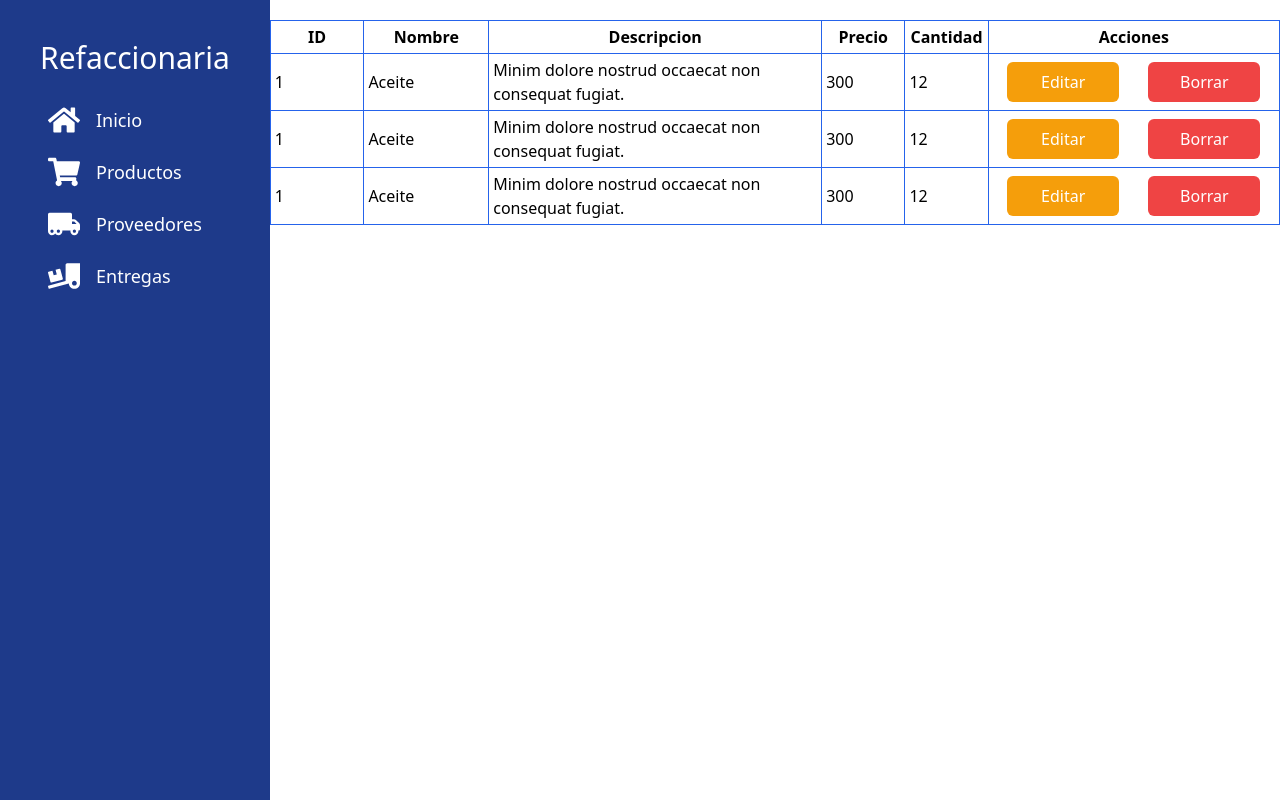
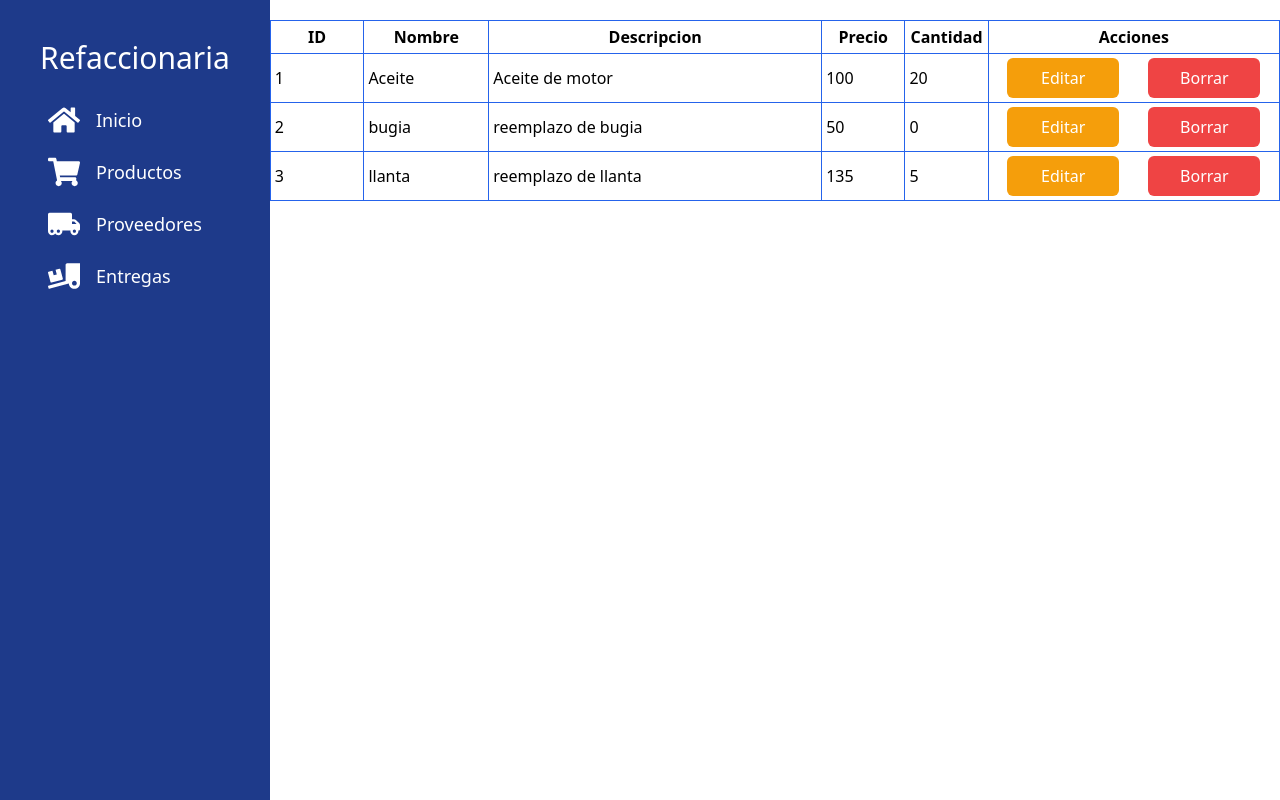
Before and after one commit to DieGopherLT/refaccionaria-frontend, a React (Create React App) app: page / in a window 1280 px wide. Built offline with nearby package versions, Linux system fonts and the light colour scheme.

Commit message:
Mobile navbar is now navbar on tablet screen sizes

```diff
--- a/src/App.tsx
+++ b/src/App.tsx
@@ -3,74 +3,60 @@ import React from 'react';
 import AppContainer from './components/UI/AppContainer';
 import Wrapper from './components/UI/Wrapper';
 import Navigation from './components/Navbar/Navigation';
-import Button from './components/UI/Button';
+import Table from './components/Table/Table';
 
 import { navData } from './data/Navigation';
 
+interface Product {
+    id: number;
+    name: string;
+    desc: string;
+    price: number;
+    amount: number;
+}
+
 function App() {
+
+    const products: Product[] = [
+        {
+            id: 1,
+            name: 'Aceite',
+            desc: 'Aceite de motor',
+            price: 100,
+            amount: 20
+        },
+        {
+            id: 2,
+            name: 'bugia',
+            desc: 'reemplazo de bugia',
+            price: 50,
+            amount: 0
+        },
+        {
+            id: 3,
+            name: 'llanta',
+            desc: 'reemplazo de llanta',
+            price: 135,
+            amount: 5
+        }
+    ]
+
     return (
         <AppContainer>
-            <div className="h-20 bg-blue-900 md:h-full">
+            <div className="h-20 bg-blue-900 lg:h-full">
                 <Wrapper className="h-full">
                     <Navigation data={ navData } />
                 </Wrapper>
             </div>
             <div className="flex-grow">
-                <Wrapper className="max-w-5xl mt-5 overflow-x-auto whitespace-nowrap lg:whitespace-normal">
-                    <table className="w-full border-collapse lg:table-fixed">
-                        <thead>
-                            <tr>
+                <Table data={ products }>
                     <th className="p-1 border border-blue-600 lg:w-9">ID</th>
                     <th className="p-1 border border-blue-600 lg:w-12">Nombre</th>
                     <th className="p-1 border border-blue-600 lg:w-32">Descripcion</th>
                     <th className="p-1 border border-blue-600 lg:w-8">Precio</th>
                     <th className="p-1 border border-blue-600 lg:w-8">Cantidad</th>
                     <th className="p-1 border border-blue-600 lg:w-28">Acciones</th>
-                            </tr>
-                        </thead>
-                        <tbody>
-                            <tr>
-                                <td className="p-1 border border-blue-600">1</td>
-                                <td className="p-1 border border-blue-600">Aceite</td>
-                                <td className="p-1 border border-blue-600">Minim dolore nostrud occaecat non consequat fugiat.</td>
-                                <td className="p-1 border border-blue-600">300</td>
-                                <td className="p-1 border border-blue-600">12</td>
-                                <td className="p-1 border border-blue-600">
-                                    <div className="flex justify-around gap-2 lg:gap-0">
-                                        <Button color='yellow' text='Editar'/>
-                                        <Button color='red' text='Borrar' />
-                                    </div>
-                                </td>
-                            </tr>
-                            <tr>
-                                <td className="p-1 border border-blue-600">1</td>
-                                <td className="p-1 border border-blue-600">Aceite</td>
-                                <td className="p-1 border border-blue-600">Minim dolore nostrud occaecat non consequat fugiat.</td>
-                                <td className="p-1 border border-blue-600">300</td>
-                                <td className="p-1 border border-blue-600">12</td>
-                                <td className="p-1 border border-blue-600">
-                                    <div className="flex justify-around gap-2 lg:gap-0">
-                                        <Button color='yellow' text='Editar'/>
-                                        <Button color='red' text='Borrar' />
-                                    </div>
-                                </td>
-                            </tr>
-                            <tr>
-                                <td className="p-1 border border-blue-600">1</td>
-                                <td className="p-1 border border-blue-600">Aceite</td>
-                                <td className="p-1 border border-blue-600">Minim dolore nostrud occaecat non consequat fugiat.</td>
-                                <td className="p-1 border border-blue-600">300</td>
-                                <td className="p-1 border border-blue-600">12</td>
-                                <td className="p-1 border border-blue-600">
-                                    <div className="flex justify-around gap-2 lg:gap-0">
-                                        <Button color='yellow' text='Editar'/>
-                                        <Button color='red' text='Borrar' />
-                                    </div>
-                                </td>
-                            </tr>
-                        </tbody>
-                    </table>
-                </Wrapper>
+                </Table>
             </div>
         </AppContainer>
     );
--- a/src/components/Navbar/NavItem.tsx
+++ b/src/components/Navbar/NavItem.tsx
@@ -9,10 +9,10 @@ const NavItem: FC<NavItemProps> = ({ data }) => {
     const { Icon, props, href, label } = data;
 
     return (
-        <div className="md:p-2 md:transition-colors md:duration-300 md:rounded md:hover:bg-yellow-500 md:w-full">
-            <a href={ href } className="flex items-center md:gap-4">
+        <div className="md:p-2 lg:transition-colors lg:duration-300 lg:rounded lg:hover:bg-yellow-500 lg:w-full">
+            <a href={ href } className="flex items-center lg:gap-4">
                 <Icon { ...props } className="w-8 h-auto" />
-                <span className="hidden text-lg text-white md:inline">{ label }</span>
+                <span className="hidden text-lg text-white lg:inline">{ label }</span>
             </a>
         </div>
     );
--- a/src/components/Navbar/Navigation.tsx
+++ b/src/components/Navbar/Navigation.tsx
@@ -10,8 +10,8 @@ interface NavigationProps {
 
 const Navigation: FC<NavigationProps> = ({ data }) => {
     return (
-        <nav className="flex flex-wrap items-center justify-around h-full md:gap-1 md:p-10 md:justify-start md:flex-col">
-            <h2 className="hidden mb-4 text-3xl text-white md:block">Refaccionaria</h2>
+        <nav className="flex flex-wrap items-center justify-around h-full lg:gap-1 lg:p-10 lg:justify-start lg:flex-col">
+            <h2 className="hidden mb-4 text-3xl text-white lg:block">Refaccionaria</h2>
             { data.map(item => (
                 <NavItem key={ item.href } data={ item }/>
             )) }
--- a/src/components/UI/AppContainer.tsx
+++ b/src/components/UI/AppContainer.tsx
@@ -4,7 +4,7 @@ interface AppContainerProps {}
 
 const AppContainer: FC<AppContainerProps> = ({ children }) => {
     return (
-        <div className="flex flex-col md:grid md:grid-cols-app h-screen">
+        <div className="flex flex-col lg:grid lg:grid-cols-app h-screen">
             { children }
         </div>
     );
```
Lines whose indentation alone changed are shown as unchanged.
